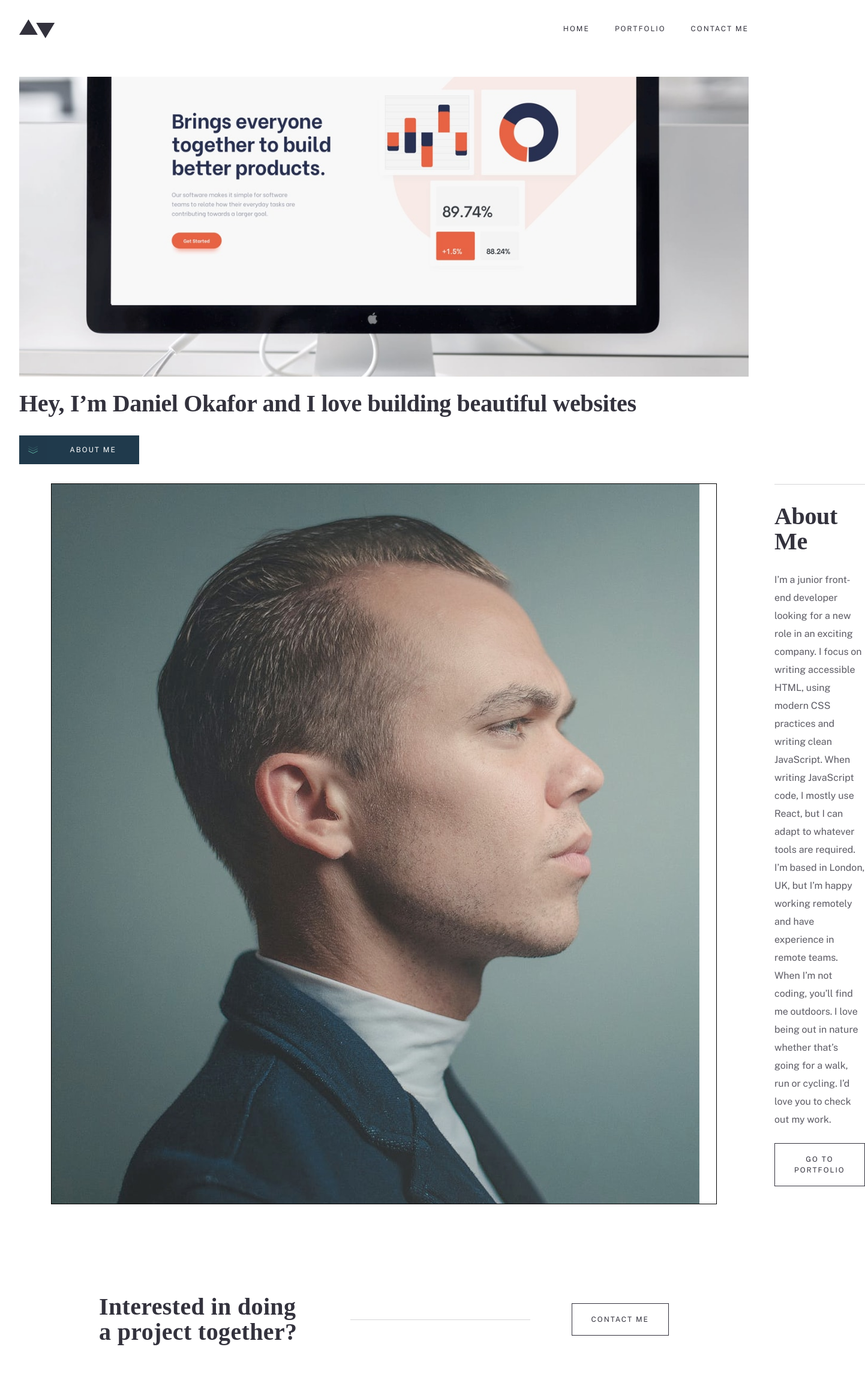
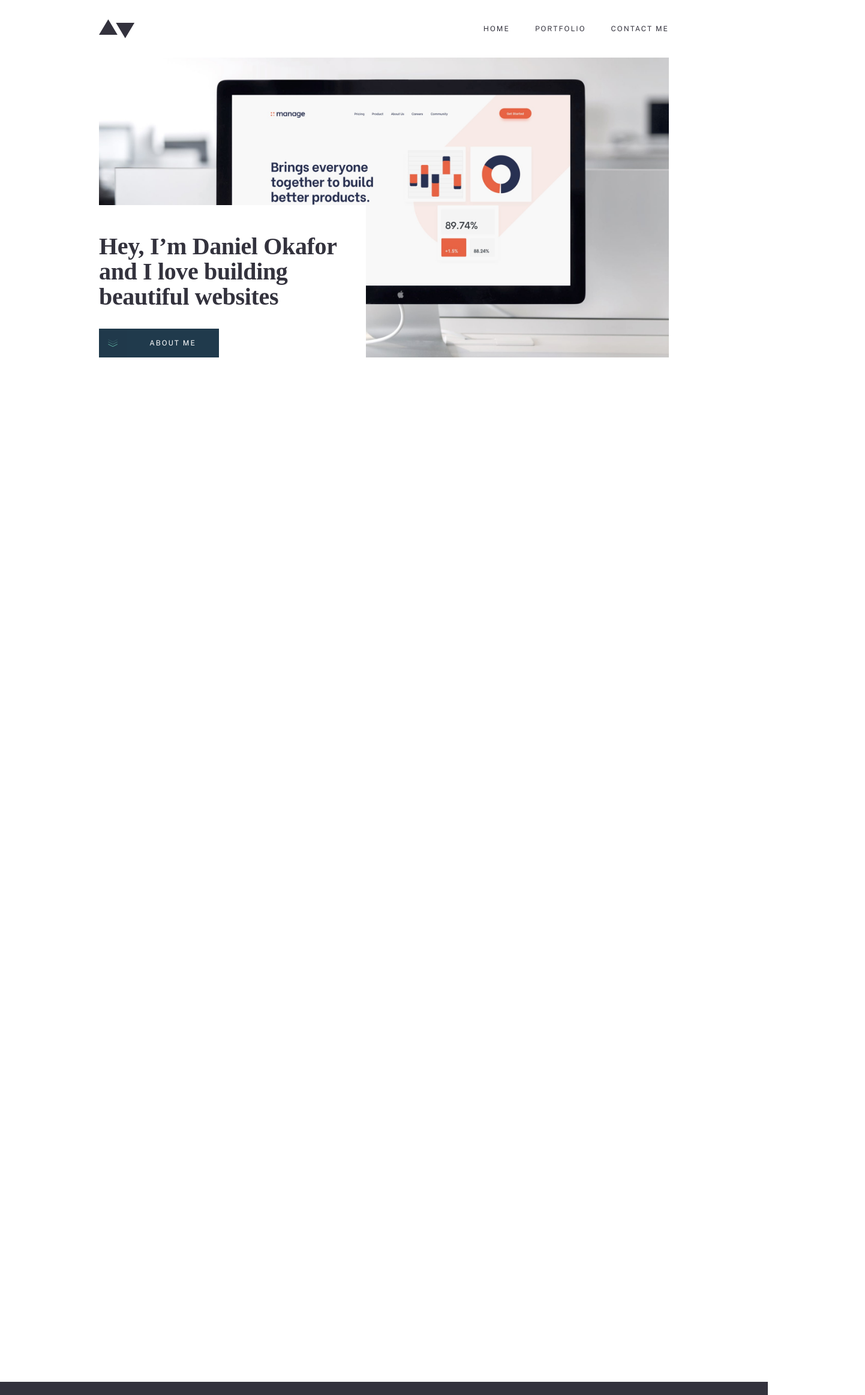
Before and after one commit to Buch-dev/my-website, a Next.js app: page / in a window 1280 px wide. Shown: the top 2326 px of the page at 60% size, 1442 px wide, since content can reach past the window. Built offline with nearby package versions, Linux system fonts and the light colour scheme; a web font is replaced by a local one.

Commit message:
updated the landing page

```diff
--- a/src/app/components/About.tsx
+++ b/src/app/components/About.tsx
@@ -1,13 +1,18 @@
 "use client";
 
-import React from "react";
+import React, { useEffect, useRef } from "react";
 import Image from "next/image";
+import { gsap } from "gsap";
+import { ScrollTrigger } from "gsap/ScrollTrigger";
 import RegularButton from "./RegularButton";
 
+gsap.registerPlugin(ScrollTrigger);
+
 export default function About() {
+  const aboutRef = useRef<HTMLDivElement>(null);
   const [mobile, setMobile] = React.useState<string | null>(null);
 
-  React.useEffect(() => {
+  useEffect(() => {
     const width = window.innerWidth;
     if (width <= 768) {
       setMobile("mobile");
@@ -17,10 +22,33 @@ export default function About() {
       setMobile("desktop");
     }
   }, []);
-  // const mobile = width <= 768 ? "mobile" : width <= 1024 ? "tablet" : "desktop";
+
+  useEffect(() => {
+    const aboutElement = aboutRef.current;
+
+    gsap.fromTo(
+      aboutElement,
+      { opacity: 0, y: 50 },
+      {
+        opacity: 1,
+        y: 0,
+        duration: 1,
+        ease: "power3.out",
+        scrollTrigger: {
+          trigger: aboutElement,
+          start: "top 80%", // Start animation when the top of the element is 80% down the viewport
+          end: "bottom 60%", // End animation when the bottom of the element is 60% down the viewport
+          toggleActions: "play none none reverse", // Play animation on scroll down, reverse on scroll up
+        },
+      }
+    );
+  }, []);
 
   return (
-    <div className="px-8 flex flex-col max-w-[1110px] mx-auto md:flex-row md:items-start md:justify-between lg:px-0 lg:justify-start lg:gap-[125px] border">
+    <div
+      ref={aboutRef}
+      className="px-8 mt-24 flex flex-col md:flex-row md:items-start md:justify-between lg:mt-[153px] lg:px-[165px] lg:justify-start lg:gap-[80px]"
+    >
       {/* My Image */}
       <Image
         src={`/images/homepage/mobile/image-homepage-profile@2x.jpg`}
@@ -44,7 +72,7 @@ export default function About() {
         className="hidden lg:block h-auto w-auto mt-20 md:mt-0"
       />
 
-      <div className=" md:w-[339px]">
+      <div className="md:w-[339px] lg:w-[350px]">
         {/* Horizontal Line */}
         <div className="bg-[#33323D]/20 h-[1px] w-full mt-8 md:mt-0" />
 
@@ -64,7 +92,7 @@ export default function About() {
         </p>
 
         <RegularButton
-          className="px-8 py-[17px] border border-[#33323D] text-[#33323D] text-xs leading-normal tracking-[2px] mt-6 w-fit"
+          className="px-8 py-[17px] border border-[#33323D] text-[#33323D] text-xs leading-normal tracking-[2px] mt-6 w-fit hover:bg-[#33323D] hover:text-[#FAFAFA] transition-colors"
           children={"GO TO PORTFOLIO"}
           type="button"
         />
--- a/src/app/components/CTA.tsx
+++ b/src/app/components/CTA.tsx
@@ -1,21 +1,53 @@
-import React from "react";
+"use client";
+
+import React, { useEffect, useRef } from "react";
+import { gsap } from "gsap";
+import { ScrollTrigger } from "gsap/ScrollTrigger";
 import RegularButton from "./RegularButton";
 
+gsap.registerPlugin(ScrollTrigger);
+
 export default function CTA() {
+  const ctaRef = useRef<HTMLDivElement>(null);
+
+  useEffect(() => {
+    const ctaElement = ctaRef.current;
+
+    gsap.fromTo(
+      ctaElement,
+      { opacity: 0, y: 50 },
+      {
+        opacity: 1,
+        y: 0,
+        duration: 1,
+        ease: "power3.out",
+        scrollTrigger: {
+          trigger: ctaElement,
+          start: "top 80%",
+          end: "bottom 60%",
+          toggleActions: "play none none reverse",
+        },
+      }
+    );
+  }, []);
+
   return (
-    <div className="px-8 mt-[51px] md:mt-[105px] lg:mt-[150px] lg:px-[165px] flex flex-col items-center justify-center md:flex-row md:items-center md:justify-between">
+    <div
+      ref={ctaRef}
+      className="px-8 mt-[51px] md:mt-[105px] lg:mt-[150px] lg:px-[165px] flex flex-col items-center justify-center md:flex-row md:items-center md:justify-between"
+    >
       {/* Horizontal Line */}
       <div className="bg-[#33323D]/20 h-[1px] w-full md:hidden" />
       <div className="flex flex-col items-center justify-center gap-10 md:flex-row md:justify-between md:gap-8 lg:w-full">
-        <h1 className="heading font-bold text-[#33323D] text-[40px]  leading-[42px] tracking-[0.357px] text-center md:text-left md:w-[350px] mt-[115px] md:mt-0">
+        <h1 className="heading font-bold text-[#33323D] text-[40px] leading-[42px] tracking-[0.357px] text-center md:text-left md:w-[350px] mt-[115px] md:mt-0">
           Interested in doing a project together?
         </h1>
 
         {/* Horizontal Line */}
-        <div className="hidden md:block bg-[#33323D]/20 h-[1px] w-[113px] lg:w-[300px]"  />
+        <div className="hidden md:block bg-[#33323D]/20 h-[1px] w-[113px] lg:w-[300px]" />
 
         <RegularButton
-          className="px-8 py-[17px] border border-[#33323D] text-[#33323D] text-xs leading-normal tracking-[2px] w-fit"
+          className="px-8 py-[17px] border border-[#33323D] text-[#33323D] text-xs leading-normal tracking-[2px] w-fit hover:bg-[#33323D] hover:text-[#FAFAFA] transition-colors"
           children={"CONTACT ME"}
           type="button"
         />
--- a/src/app/components/Footer.tsx
+++ b/src/app/components/Footer.tsx
@@ -1,13 +1,45 @@
-import React from "react";
+"use client";
+
+import React, { useEffect, useRef } from "react";
 import Logo from "./Logo";
 import Link from "next/link";
 import GithubIcon from "./GithubIcon";
 import TwitterIcon from "./TwitterIcon";
 import LinkedinIcon from "./LinkedinIcon";
+import { gsap } from "gsap";
+import { ScrollTrigger } from "gsap/ScrollTrigger";
+
+gsap.registerPlugin(ScrollTrigger);
 
 export default function Footer() {
+  const footerRef = useRef<HTMLDivElement>(null);
+
+  /* useEffect(() => {
+    const footerElement = footerRef.current;
+
+    gsap.fromTo(
+      footerElement,
+      { opacity: 0, y: 50 },
+      {
+        opacity: 1,
+        y: 0,
+        duration: 1,
+        ease: "power3.out",
+        scrollTrigger: {
+          trigger: footerElement,
+          start: "top 80%",
+          end: "bottom 60%",
+          toggleActions: "play none none none",
+        },
+      }
+    );
+  }, []); */
+
   return (
-    <div className="bg-[#33323D] mt-20 py-14 flex flex-col items-center justify-center gap-10 md:py-6 md:px-10 md:flex-row md:justify-between md:mt-[150px] lg:px-[165px]">
+    <div
+      ref={footerRef}
+      className="bg-[#33323D] mt-20 py-14 flex flex-col items-center justify-center gap-10 md:py-6 md:px-10 md:flex-row md:justify-between md:mt-[150px] lg:px-[165px]"
+    >
       <div className="flex flex-col items-center justify-center gap-10 md:flex-row md:gap-12">
         <Logo width={61} height={32} color="white" />
         <nav className="flex flex-col gap-8 items-center justify-center md:flex-row md:gap-[42px]">
--- a/src/app/components/GithubIcon.tsx
+++ b/src/app/components/GithubIcon.tsx
@@ -23,7 +23,7 @@ export default function GithubIcon({
         height={height}
         viewBox="0 0 25 24"
         fill="none"
-        className={ `cursor-pointer ${className}`}
+        className={ `cursor-pointer transition-colors ${className}`}
         style={{ fill: hoverColor }}
         onMouseEnter={() => setHoverColor("#5FB4A2")}
         onMouseLeave={() => setHoverColor(color)}
--- a/src/app/components/Hero.tsx
+++ b/src/app/components/Hero.tsx
@@ -26,8 +26,9 @@ function Hero() {
   }, []);
 
   return (
-    <div className="p-8">
-      <div ref={imageRef} className="relative w-full h-[300px] md:h-[500px]">
+    <div className="px-8 lg:px-[165px]">
+      <div className="relative w-full h-[300px] md:h-[500px] grid place-items-center">
+        <div ref={imageRef} className="absolute inset-0">
           <Image
             src={"/images/homepage/mobile/image-homepage-hero@2x.jpg"}
             layout="fill"
@@ -42,7 +43,31 @@ function Hero() {
             alt="alt"
             className="hidden md:block"
           />
+          <Image
+            src={"/images/homepage/desktop/image-homepage-hero@2x.jpg"}
+            layout="fill"
+            objectFit="cover"
+            alt="alt"
+            className="hidden lg:block"
+          />
         </div>
+
+        <div className="absolute hidden md:block bottom-0 w-[514px] lg:w-[445px] left-0 z-10 bg-white bg-opacity-80 p-6 lg:pl-0 lg:pb-0 text-center md:text-left">
+          <h1
+            ref={headingRef}
+            className="heading text-[40px] mt-6 text-[#33323D] font-bold leading-[42px] tracking-[-0.357px]"
+          >
+            Hey, I’m Daniel Okafor and I love building beautiful websites
+          </h1>
+          <button className="bg-[#203A4C] mt-8 hover:bg-[#5FB4A2] w-[200px] h-12 flex items-center justify-center text-white text-xs tracking-[2px] cursor-pointer">
+            <ButtonArrow />
+            <p className="w-full">ABOUT ME</p>
+          </button>
+        </div>
+
+      </div>
+      {/* Heading and text and button */}
+      <div className="bg-white md:hidden">
         <h1
           ref={headingRef}
           className="heading text-[40px] mt-6 text-[#33323D] font-bold leading-[42px] tracking-[-0.357px]"
@@ -55,6 +80,7 @@ function Hero() {
           <p className="w-full">ABOUT ME</p>
         </button>
       </div>
+    </div>
   );
 }
 
--- a/src/app/components/LinkedinIcon.tsx
+++ b/src/app/components/LinkedinIcon.tsx
@@ -23,7 +23,7 @@ export default function LinkedinIcon({
         height={height}
         viewBox="0 0 24 24"
         fill="none"
-        className={`cursor-pointer ${className}`}
+        className={`cursor-pointer transition-colors ${className}`}
         style={{ fill: hoverColor }}
         onMouseEnter={() => setHoverColor("#5FB4A2")}
         onMouseLeave={() => setHoverColor(color)}
--- a/src/app/components/Nav.tsx
+++ b/src/app/components/Nav.tsx
@@ -43,7 +43,7 @@ function Header() {
   }, [isMenuOpen]);
 
   return (
-    <div className="relative flex items-center justify-between p-8">
+    <div className="relative flex items-center justify-between p-8 lg:px-[165px]">
       <Logo width={60.082} height={32} color="#33323D" />
       <Hamburger
         className="md:hidden cursor-pointer"
--- a/src/app/components/TwitterIcon.tsx
+++ b/src/app/components/TwitterIcon.tsx
@@ -23,7 +23,7 @@ export default function TwitterIcon({
         height={height}
         viewBox="0 0 24 20"
         fill="none"
-        className={ `cursor-pointer ${className}`}
+        className={ `cursor-pointer transition-colors ${className}`}
         style={{ fill: hoverColor }}
         onMouseEnter={() => setHoverColor("#5FB4A2")}
         onMouseLeave={() => setHoverColor(color)}
```
Lines whose indentation alone changed are shown as unchanged.
